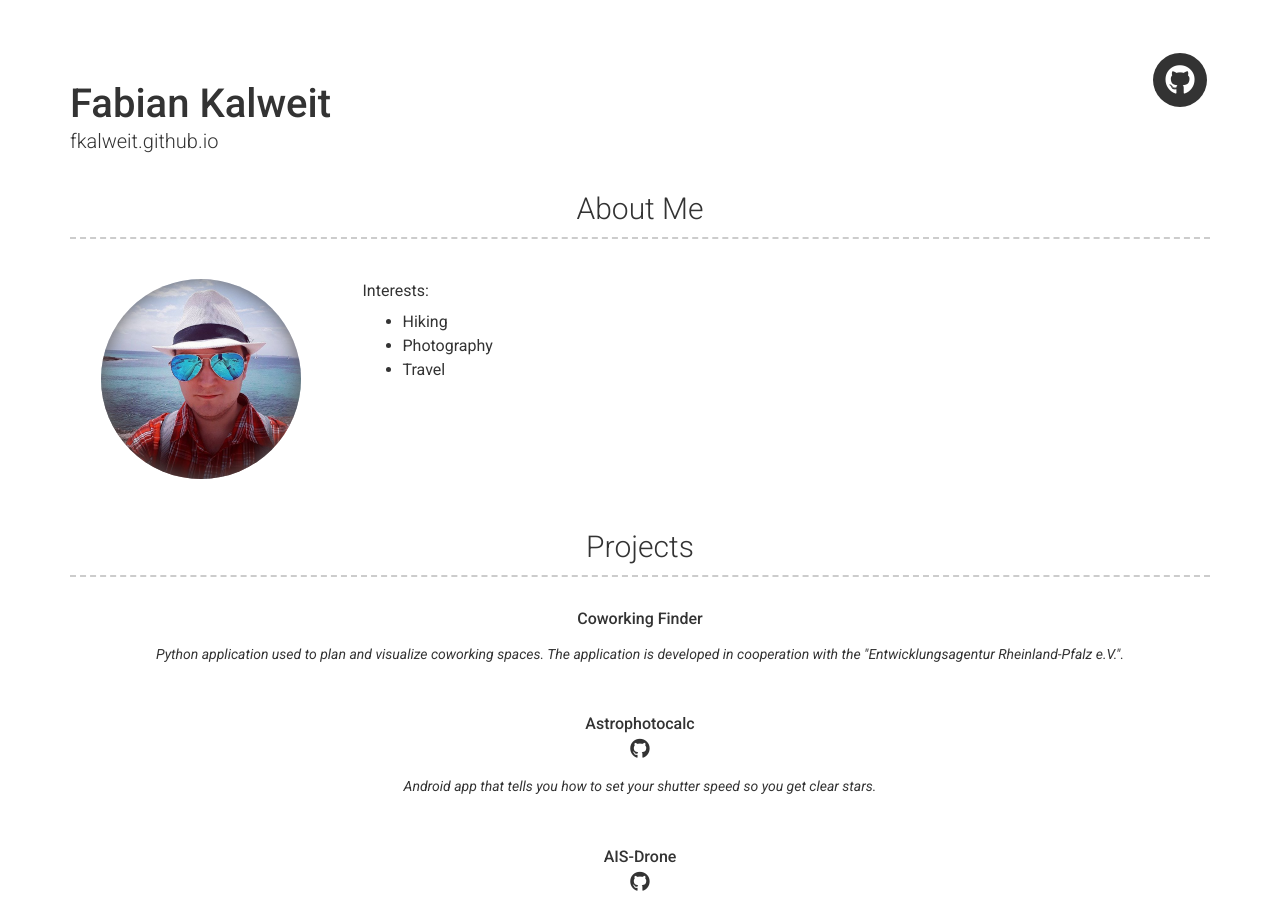
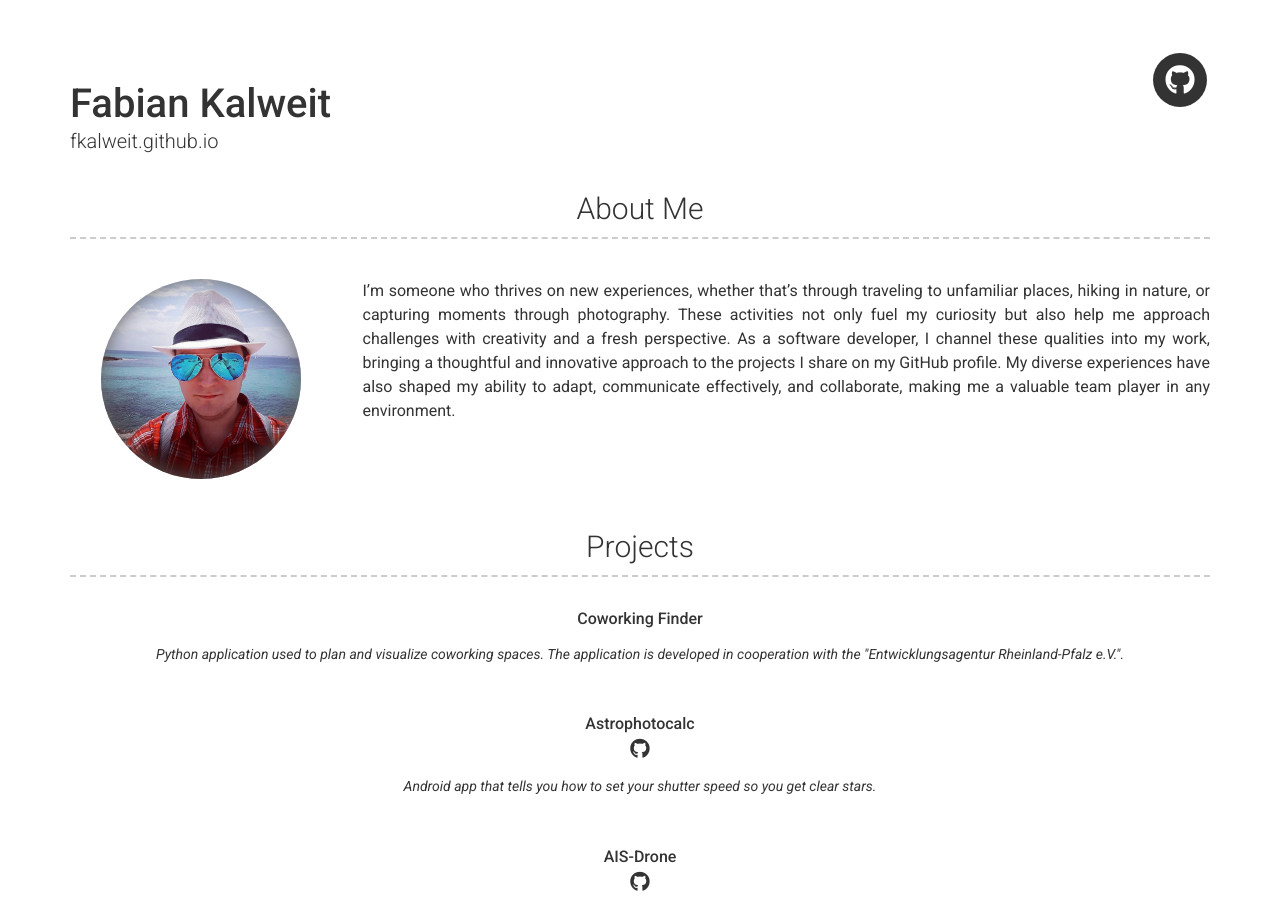
Before and after one commit to fkalweit/fkalweit.github.io, a Jekyll site: the page built from index.md, in a window 1280 px wide and 900 px high. Built offline with Jekyll 4.4.1, drawn with Linux system fonts in a browser that asks for light colours; nearby versions of some CDN libraries.

Commit message:
[chg] about me

```diff
--- a/_config.yml
+++ b/_config.yml
@@ -46,10 +46,12 @@ github_username:  fkalweit
 about_profile_image: images/profile.png
 about_content: | # this will include new lines to allow paragraphs
 
-   Interests:
-      - Hiking
-      - Photography
-      - Travel
+  I’m someone who thrives on new experiences, whether that’s through traveling to unfamiliar places, hiking in nature, or capturing moments through photography.
+  These activities not only fuel my curiosity but also help me approach challenges with creativity and a fresh perspective.
+  As a software developer, I channel these qualities into my work, bringing a thoughtful and innovative approach to the projects I share on my GitHub profile.
+  My diverse experiences have also shaped my ability to adapt, communicate effectively, and collaborate, making me a valuable team player in any environment.
+
+
 
 
 # Projects Section
```
